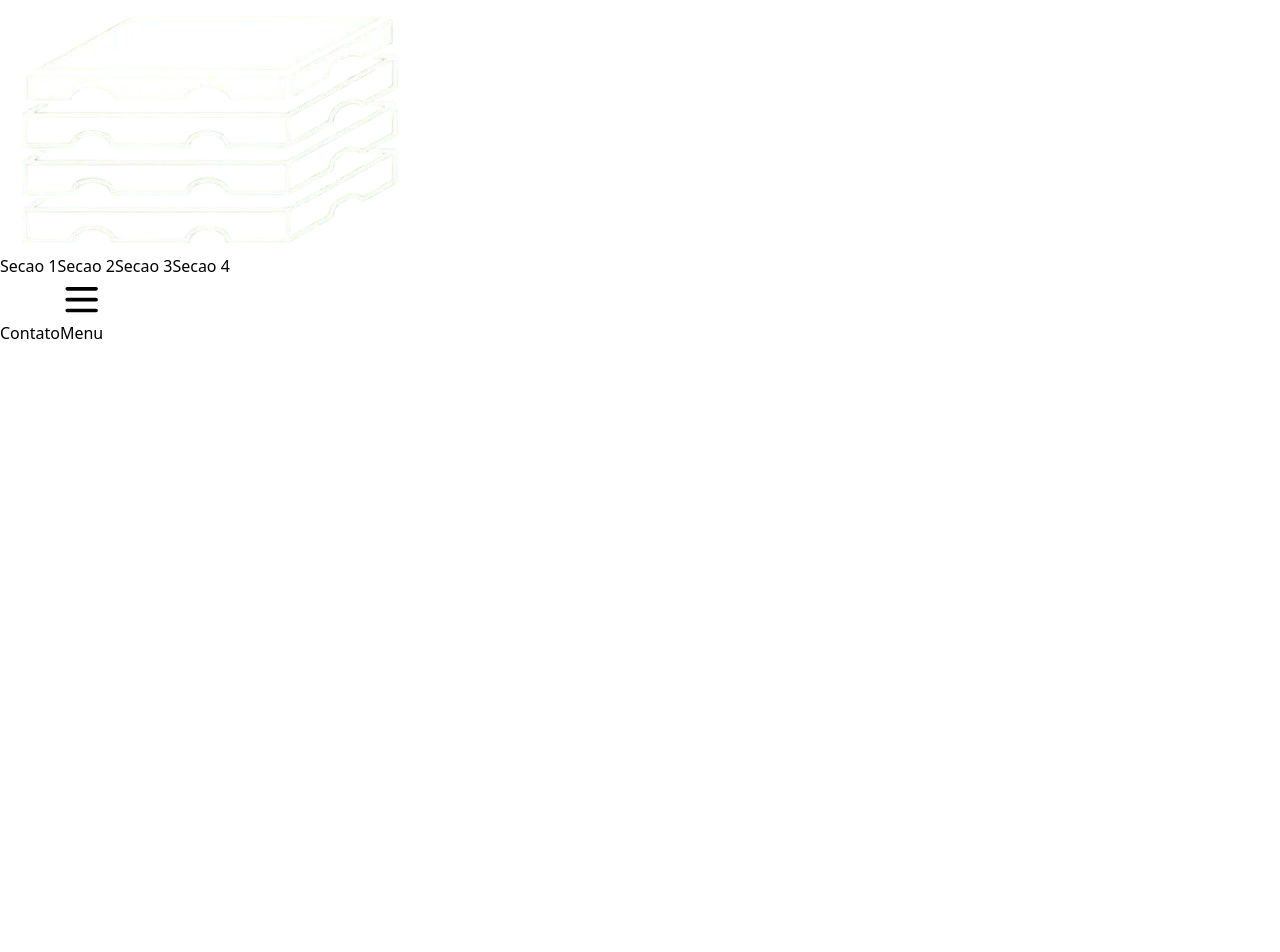
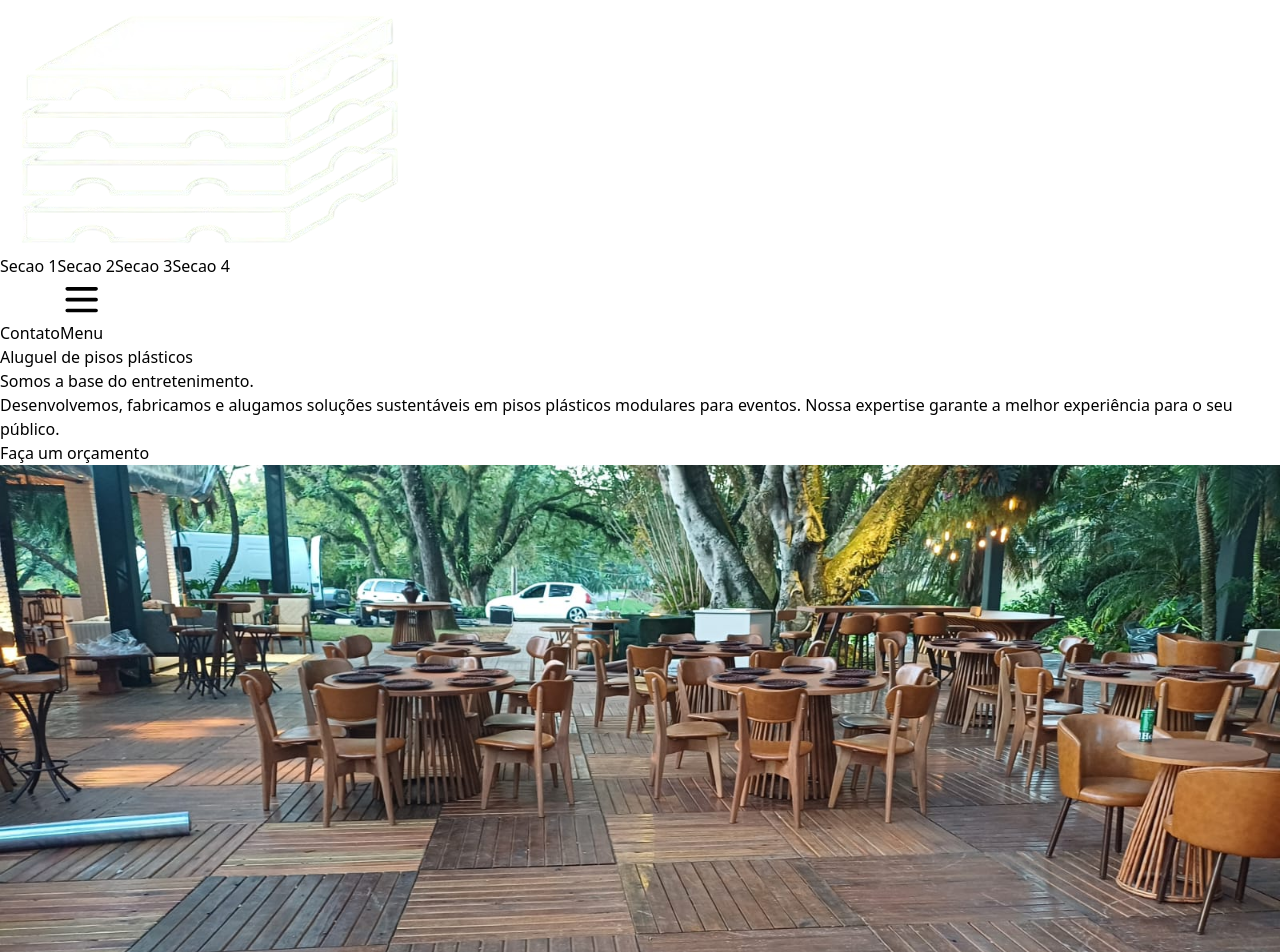
Before and after one commit to williandeitosi/pisosfenix, a React (Vite) app: page / in a window 1280 px wide. Shown: the top 952 px of the page. Before the commit the page ends 800 px from the top, so only its background shows below. Built offline with nearby package versions, Linux system fonts and the light colour scheme.

Commit message:
feat: create main section

```diff
--- a/src/components/LDTpisos.tsx
+++ b/src/components/LDTpisos.tsx
@@ -41,11 +41,35 @@ const Header: React.FC = () => (
   </header>
 );
 
+const MainSection: React.FC = () => (
+  <main className="container mx-auto flex flex-col items-center justify-between px-4 py-16 md:flex-row">
+    <div className="mb-8 max-w-2xl text-center md:mb-0 md:text-left">
+      <h1 className="mb-4 text-4xl font-bold text-white">Aluguel de pisos plásticos</h1>
+      <p className="mb-6 text-xl text-green-400">Somos a base do entretenimento.</p>
+      <p className="mb-8 text-gray-300">
+        Desenvolvemos, fabricamos e alugamos soluções sustentáveis em pisos plásticos modulares para eventos.
+        Nossa expertise garante a melhor experiência para o seu público.
+      </p>
+      <button className="rounded-md bg-green-700 px-6 py-3 text-lg font-semibold text-white hover:bg-[#006400]">
+        Faça um orçamento
+      </button>
+    </div>
+    <div className="relative h-64 w-full md:h-96 md:w-1/2">
+      <img
+        src={mPhoto}
+        alt="Pisos plásticos empilhados"
+        className="h-full w-full object-contain"
+      />
+    </div>
+  </main>
+);
+
 
 const CriadeckPage: React.FC = () => {
   return (
     <div className="min-h-screen bg-gray-800">
       <Header />
+      <MainSection />
 
     </div>
   );
```
